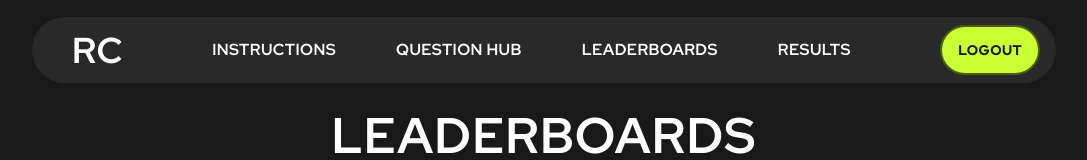
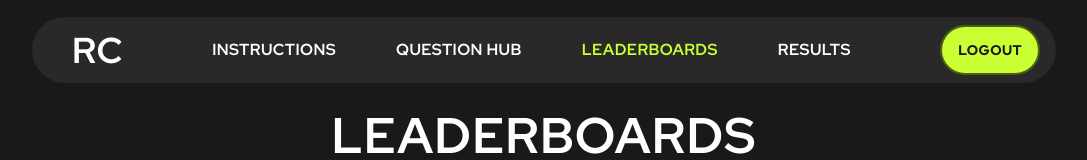
Before and after one commit to Harshal-belgamwar/CTD-RC-Frontend-2025, a React (Vite) app: page /leaderboard in a window 1280 px wide. Shown: the top 160 px of the page, without its empty margins (96-1183 px from the left). Built offline with nearby package versions, Linux system fonts and the light colour scheme.

Commit message:
NavBar update

```diff
--- a/src/components/Navbar.jsx
+++ b/src/components/Navbar.jsx
@@ -37,7 +37,7 @@ const Navbar = () => {
         </NavLink>
 
         <NavLink
-          to="/leaderboards"
+          to="/leaderboard"
           className={({ isActive }) =>
             `text-md text-center font-bold leading-[100%] ${
               isActive
```
